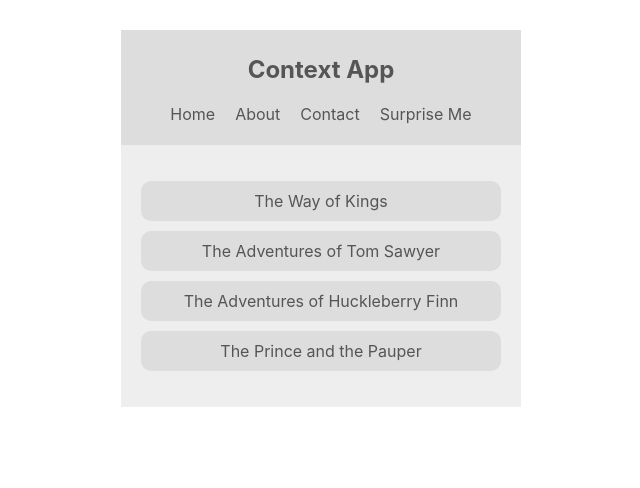
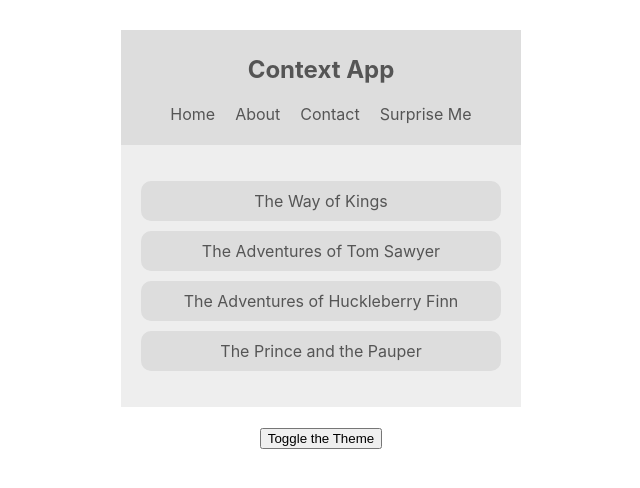
Before and after one commit to KenjaminButton/NetNinjaContextAndHooks, a React (Vite) app: page / in a window 1280 px wide. Shown: the top 488 px of the page, without its empty margins (319-959 px from the left). Built offline with nearby package versions, Linux system fonts and the light colour scheme.

Commit message:
Updated Context Data with a Button to toggle theme

```diff
--- a/src/App.jsx
+++ b/src/App.jsx
@@ -1,5 +1,6 @@
 import BookList from './components/BookList'
 import Navbar from './components/Navbar'
+import ThemeToggle from './components/ThemeToggle'
 import ThemeContextProvider from './contexts/ThemeContext'
 
 function App() {
@@ -9,6 +10,7 @@ function App() {
       <ThemeContextProvider>
         <Navbar />
         <BookList />
+        <ThemeToggle />
       </ThemeContextProvider>
     </div>
   )
--- a/src/components/Navbar.jsx
+++ b/src/components/Navbar.jsx
@@ -4,8 +4,6 @@ import { ThemeContext } from '../contexts/ThemeContext';
 class Navbar extends Component {
   // Not the "Provider", but the const ThemeContext = createContext()
   // static contextType = ThemeContext;
-
-
 
   render() {
     // console.log(this.context)
--- /dev/null
+++ b/src/components/ThemeToggle.jsx
@@ -0,0 +1,14 @@
+import React, { Component } from 'react'
+import { ThemeContext } from '../contexts/ThemeContext'
+
+class ThemeToggle extends Component {
+  static contextType = ThemeContext
+  render() {
+    const {toggleTheme} = this.context
+    return (
+      <button onClick={toggleTheme}>Toggle the Theme</button>
+    )
+  }
+}
+
+export default ThemeToggle
--- a/src/contexts/ThemeContext.jsx
+++ b/src/contexts/ThemeContext.jsx
@@ -8,10 +8,13 @@ class ThemeContextProvider extends Component {
     light: {syntax: '#555', ui: '#ddd', bg: '#eee'},
     dark: {syntax: '#ddd', ui: '#333', bg: '#555'}
   }
+  toggleTheme = () => {
+    this.setState({isLightTheme: !this.state.isLightTheme})
+  }
   render() {
     return (
 
-      <ThemeContext.Provider value={{...this.state}}>
+      <ThemeContext.Provider value={{...this.state, toggleTheme: this.toggleTheme}} >
         {this.props.children}
 
       </ThemeContext.Provider>
```
Also changed, not shown: 1 other file (tests, documents, lock files or other folders).
